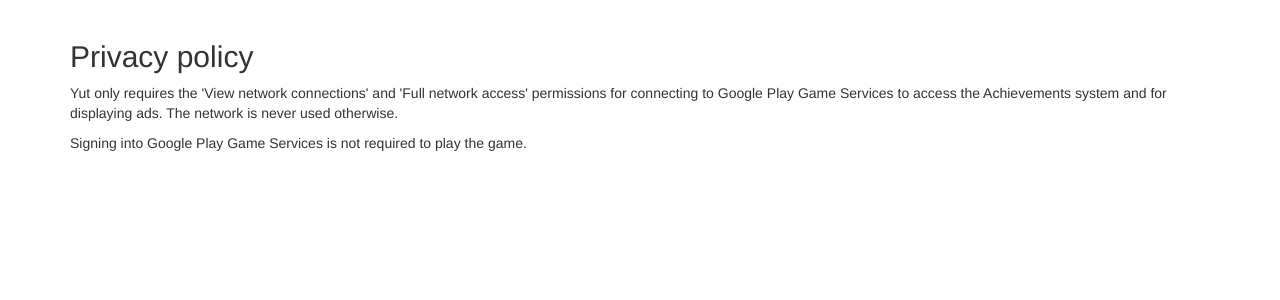
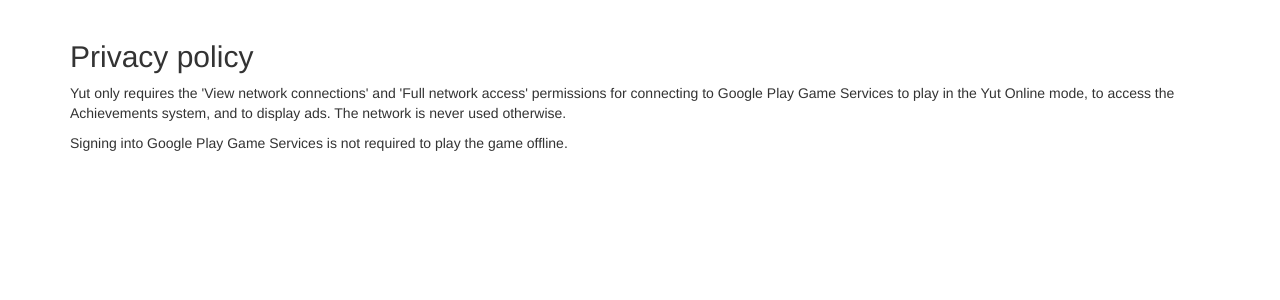
Before and after one commit to superjeffreyc/Yut-Website, a Django app: page /privacy in a window 1280 px wide. Shown: the part 51-351 px from the top of the page. Run offline with Django 3.2, Linux system fonts and the light colour scheme; some libraries are stand-ins or nearby versions.

Commit message:
Add Yut Online mode to privacy policy

```diff
--- a/src/templates/privacy.html
+++ b/src/templates/privacy.html
@@ -8,9 +8,9 @@
 <h2>Privacy policy</h2>
 
 <p>Yut only requires the 'View network connections' and 'Full network access' permissions
-for connecting to Google Play Game Services to access the Achievements system and for displaying ads. The network is never used otherwise.</p>
+for connecting to Google Play Game Services to play in the Yut Online mode, to access the Achievements system, and to display ads. The network is never used otherwise.</p>
 
-<p>Signing into Google Play Game Services is not required to play the game.</p>
+<p>Signing into Google Play Game Services is not required to play the game offline.</p>
 
 
 
```
